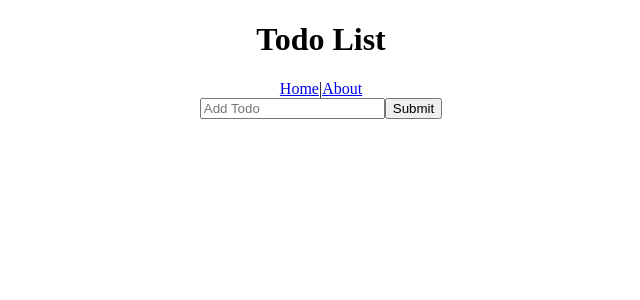
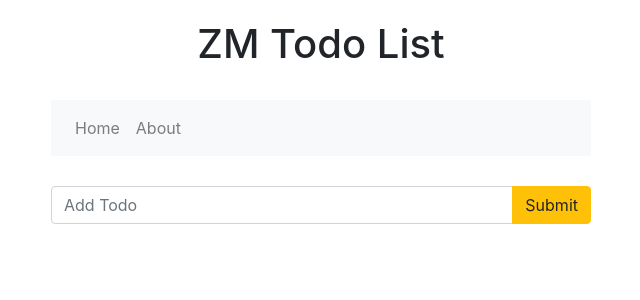
Before and after one commit to ZachariahMathews/react-todo-app, a React (Create React App) app: page / in a window 1280 px wide. Shown: the top 300 px of the page, without its empty margins (319-959 px from the left). Built offline with nearby package versions, Linux system fonts and the light colour scheme; no server answers.

Commit message:
Add Bootstrap formatting

```diff
--- a/public/index.html
+++ b/public/index.html
@@ -3,15 +3,17 @@
   <head>
     <meta charset="utf-8" />
     <link rel="shortcut icon" href="%PUBLIC_URL%/favicon.ico" />
+    <link href="https://stackpath.bootstrapcdn.com/bootstrap/4.2.1/css/bootstrap.min.css" rel="stylesheet" integrity="sha384-GJzZqFGwb1QTTN6wy59ffF1BuGJpLSa9DkKMp0DgiMDm4iYMj70gZWKYbI706tWS" crossorigin="anonymous">
     <meta
       name="viewport"
       content="width=device-width, initial-scale=1, shrink-to-fit=no"
     />
     <meta name="theme-color" content="#000000" />
     <link rel="manifest" href="%PUBLIC_URL%/manifest.json" />
-    <title>Hello World</title>
+    <title>React Todo App ZM</title>
   </head>
   <body>
+      <script src="https://stackpath.bootstrapcdn.com/bootstrap/4.2.1/js/bootstrap.min.js" integrity="sha384-B0UglyR+jN6CkvvICOB2joaf5I4l3gm9GU6Hc1og6Ls7i6U/mkkaduKaBhlAXv9k" crossorigin="anonymous"></script>
     <noscript>You need to enable JavaScript to run this app.</noscript>
     <div id="root"></div>
   </body>
--- a/src/App.js
+++ b/src/App.js
@@ -40,16 +40,26 @@ class App extends Component {
   render() {
     return (
       <Router>
-        <div className="App">
+        <div className="container">
+        <div className="row">
+            <div className="col-lg-6 offset-lg-3">
               <Header />
+            </div>
+          </div>
+          <div className="row">
+            <div className="col-lg-6 offset-lg-3">
                 <Route exact path="/" render={props =>(
                   <React.Fragment>
+                    <div style={{paddingTop: "30px"}}>
                       <AddTodo addTodo={this.addTodo} />
+                    </div>
                     <Todos todos={this.state.todos} markComplete={this.markComplete} deleteTodo={this.deleteTodo} />
+                    <br /><br />
                   </React.Fragment>
                 )} />
                 <Route path="/about" component={About} />
-
+            </div>
+          </div>
         </div>
       </Router>
     );
--- a/src/components/AddTodo.js
+++ b/src/components/AddTodo.js
@@ -21,8 +21,12 @@ export class AddTodo extends Component {
   render() {
     return (
       <form onSubmit={this.onSubmit}>
-          <input type="text" name="title" placeholder="Add Todo" value={this.state.title} onChange={this.onChange} />
-          <input type="submit" value="Submit" />
+        <div class="input-group mb-3">
+          <input type="text" className="form-control" name="title" placeholder="Add Todo" value={this.state.title} onChange={this.onChange} />
+          <div className="input-group-append">
+            <button type="submit" className="btn btn-warning">Submit</button>
+          </div>
+        </div>
       </form>
     )
   }
--- a/src/components/TodoItem.js
+++ b/src/components/TodoItem.js
@@ -5,22 +5,26 @@ export class TodoItem extends Component {
 
   getStyle = () => {
     return {
-      background: '#f4f4f4',
-      padding: '10px',
-      borderBottom: '1px #ccc solid',
-      textDecoration: this.props.todo.completed ? 'line-through' : 'none'
+      textDecoration: this.props.todo.completed ? 'line-through' : 'none',
+      color: this.props.todo.completed ? 'grey' : '#000000'
     }
   }
 
   render() {
     const {id, title, completed} = this.props.todo;
     return (
-      <div style={this.getStyle()}>
-        <p>
-          <input type="checkbox" checked={completed} onChange={this.props.markComplete.bind(this, id)} />
-          { title }
-          <button style={btnStyle} onClick={this.props.deleteTodo.bind(this, id)}>X</button>
-        </p>
+      <div style={{width: "100%", padding: '5px 0'}}>
+        <div class="input-group">
+          <div className="input-group-prepend">
+            <div className="input-group-text" style={{marginRight: "-3px", zIndex: "5"}}>
+              <input type="checkbox" checked={completed} onChange={this.props.markComplete.bind(this, id)} />
+            </div>
+          </div>
+          <input className="form-control" name="title" placeholder="Add Todo" value={title} style={this.getStyle()}/>
+          <div className="input-group-append">
+            <button  className="btn btn-danger" onClick={this.props.deleteTodo.bind(this, id)}>X</button>
+          </div>
+        </div>
       </div>
     )
   }
--- a/src/components/layout/Header.js
+++ b/src/components/layout/Header.js
@@ -4,8 +4,19 @@ import { Link } from 'react-router-dom'
 export default function Header() {
   return (
     <header>
-        <h1>Todo List</h1>
-        <Link to="/">Home</Link>|<Link to="/about">About</Link>
+        <div className="page-header" style={{textAlign: "center", paddingTop: "20px"}}>
+            <h1>ZM Todo List</h1><br/>
+            <nav class="navbar navbar-expand navbar-light bg-light">
+                <ul className="navbar-nav">
+                    <li className="nav-item">
+                        <Link to="/" className="nav-link">Home</Link>
+                    </li>
+                    <li className="nav-item">
+                        <Link to="/about" className="nav-link">About</Link>
+                    </li>
+                </ul>
+            </nav>
+        </div>
     </header>
   )
 }
--- a/src/components/pages/About.js
+++ b/src/components/pages/About.js
@@ -2,9 +2,11 @@ import React from 'react'
 
 export default function About() {
   return (
-    <div>
-      <h1>About</h1>
-      <p>This is the todo app v1.0. It is part of a react crash course.</p>
+    <div className="card"  style={{textAlign: "center",marginTop: "30px"}}>
+        <div className="card-header">
+        <h3>About</h3>
+        </div>
+        <p style={{paddingTop:"30px", paddingBottom: "20px"}}>This is the todo app v1.0. It was created as part of a ReactJS crash course.</p>
     </div>
   )
 }
```
Lines whose indentation alone changed are shown as unchanged.
